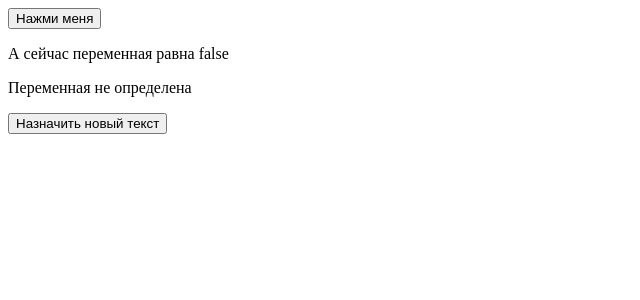
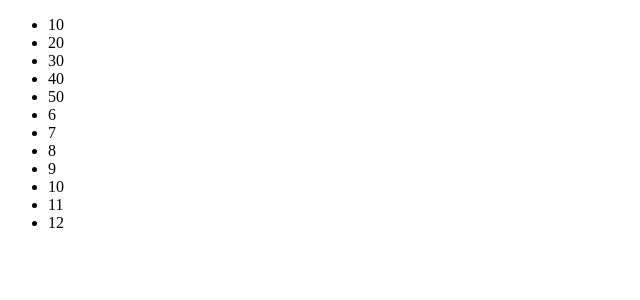
Before and after one commit to snooperv/reactts, a React (Create React App) app: page / in a window 1280 px wide. Shown: the top 300 px of the page, without its empty margins (0-640 px from the left). Built offline with nearby package versions, Linux system fonts and the light colour scheme.

Commit message:
Занятие 5 Часть 1

```diff
--- a/src/App.tsx
+++ b/src/App.tsx
@@ -1,38 +1,27 @@
 import React, { useState } from "react";
 
+interface IProps {
+  items: number[];
+}
+
+function ListView(props: IProps) {
+  const elements = props.items.map((elem) => {
+    return <li>{elem}</li>;
+  });
+
+  return (
+    <ul>
+      {elements}
+    </ul>
+  );
+}
+
 function App() {
-  const [isClick, setIsClick] = useState(false);
-  const [example, setExample] = useState<string>();
+  const list = [10, 20, 30, 40, 50, 6, 7, 8, 9, 10, 11, 12];
 
   return (
     <div>
-      <button
-        onClick={() => {
-          setIsClick(!isClick);
-        }}
-      >
-        Нажми меня
-      </button>
-
-      {isClick ? (
-        <p>Переменная isClick равна true</p>
-      ) : (
-        <p>А сейчас переменная равна false</p>
-      )}
-      {isClick && <p>Текст показан</p>}
-
-      {example || (
-        <div>
-          <p>Переменная не определена</p>
-          <button
-            onClick={() => {
-              setExample("Новый текст");
-            }}
-          >
-            Назначить новый текст
-          </button>
-        </div>
-      )}
+        <ListView items={list} />
     </div>
   );
 }
```
